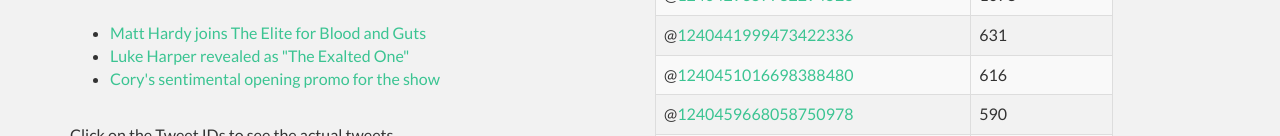
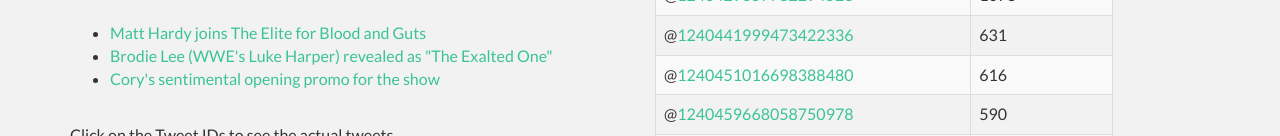
Before and after one commit to vizelite/twitterdashapp, a plain HTML site: page docs/index.html in a window 1280 px wide. Shown: the part 5474-5610 px from the top of the page. Drawn offline with Linux system fonts and the light colour scheme.

Commit message:
Add files via upload

```diff
--- a/docs/index.html
+++ b/docs/index.html
@@ -384,7 +384,7 @@
                 <ul>
                   <li><a href="http://www.twitter.com/user/status/1240458505867288577" target="_blank">Matt Hardy joins The Elite for Blood and Guts</a></li>
                   <!-- <blockquote class="twitter-tweet"><p lang="und" dir="ltr">😱😱😱 <a href="https://twitter.com/MATTHARDYBRAND?ref_src=twsrc%5Etfw">@MATTHARDYBRAND</a> 😱😱😱 <a href="https://twitter.com/hashtag/AEWDynamite?src=hash&amp;ref_src=twsrc%5Etfw">#AEWDynamite</a> <a href="https://t.co/EZgahdxi2w">pic.twitter.com/EZgahdxi2w</a></p>&mdash; All Elite Wrestling on TNT (@AEWonTNT) <a href="https://twitter.com/AEWonTNT/status/1240458505867288577?ref_src=twsrc%5Etfw">March 19, 2020</a></blockquote> <script async src="https://platform.twitter.com/widgets.js" charset="utf-8"></script> -->
-                  <li><a href="http://www.twitter.com/user/status/1240446453991923712" target="_blank">Luke Harper revealed as "The Exalted One"</a></li>
+                  <li><a href="http://www.twitter.com/user/status/1240446453991923712" target="_blank">Brodie Lee (WWE's Luke Harper) revealed as "The Exalted One"</a></li>
                   <!-- <blockquote class="twitter-tweet"><p lang="en" dir="ltr">OH. MY. GOODNESS. <a href="https://twitter.com/hashtag/JOINDARKORDER?src=hash&amp;ref_src=twsrc%5Etfw">#JOINDARKORDER</a> <a href="https://twitter.com/hashtag/AEWDynamite?src=hash&amp;ref_src=twsrc%5Etfw">#AEWDynamite</a> <a href="https://t.co/cBefGM8jMy">pic.twitter.com/cBefGM8jMy</a></p>&mdash; All Elite Wrestling on TNT (@AEWonTNT) <a href="https://twitter.com/AEWonTNT/status/1240446453991923712?ref_src=twsrc%5Etfw">March 19, 2020</a></blockquote> <script async src="https://platform.twitter.com/widgets.js" charset="utf-8"></script> -->
                   <li><a href="http://www.twitter.com/user/status/1240429357782294528" target="_blank">Cory's sentimental opening promo for the show</a></li>
                   <!-- <blockquote class="twitter-tweet"><p lang="en" dir="ltr">Incredible stuff from <a href="https://twitter.com/CodyRhodes?ref_src=twsrc%5Etfw">@CodyRhodes</a> 👏 <a href="https://twitter.com/hashtag/AEWDynamite?src=hash&amp;ref_src=twsrc%5Etfw">#AEWDynamite</a> <a href="https://t.co/6Vl5Cp1gnR">pic.twitter.com/6Vl5Cp1gnR</a></p>&mdash; All Elite Wrestling on TNT (@AEWonTNT) <a href="https://twitter.com/AEWonTNT/status/1240429357782294528?ref_src=twsrc%5Etfw">March 19, 2020</a></blockquote> <script async src="https://platform.twitter.com/widgets.js" charset="utf-8"></script> -->
```
